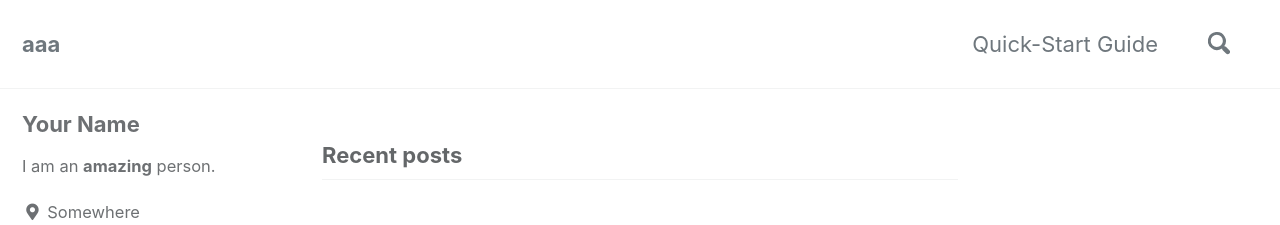
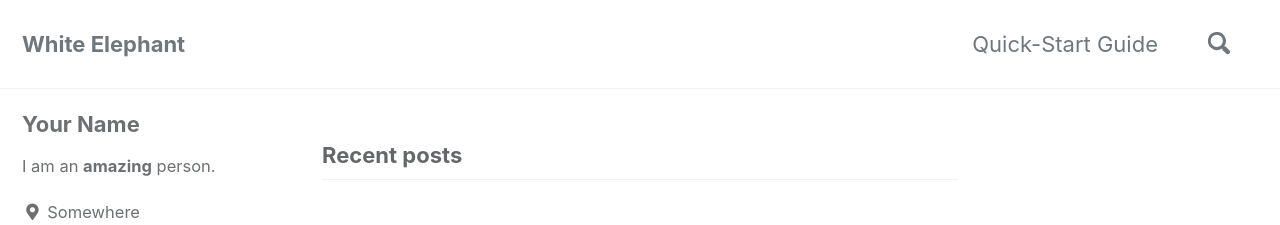
Before and after one commit to Stomper10/stomper10.github.io, a Jekyll site: the page built from index.html, in a window 1280 px wide. Shown: the top 225 px of the page. Built offline with Jekyll 4.4.1, drawn with Linux system fonts in a browser that asks for light colours; cached includes are drawn as plain includes; the list of posts is cut into pages by our own code.

Commit message:
Update _config.yml

```diff
--- a/_config.yml
+++ b/_config.yml
@@ -26,7 +26,7 @@ baseurl                  : # the subpath of your site, e.g. "/blog"
 repository               : "Stomper10/Stomper10.github.io" # GitHub username/repo-name e.g. "mmistakes/minimal-mistakes"
 teaser                   : # path of fallback teaser image, e.g. "/assets/images/500x300.png"
 logo                     : # path of logo image to display in the masthead, e.g. "/assets/images/88x88.png"
-masthead_title           : "aaa" # overrides the website title displayed in the masthead, use " " for no title
+masthead_title           : # overrides the website title displayed in the masthead, use " " for no title
 # breadcrumbs            : false # true, false (default)
 words_per_minute         : 200
 comments:
```
